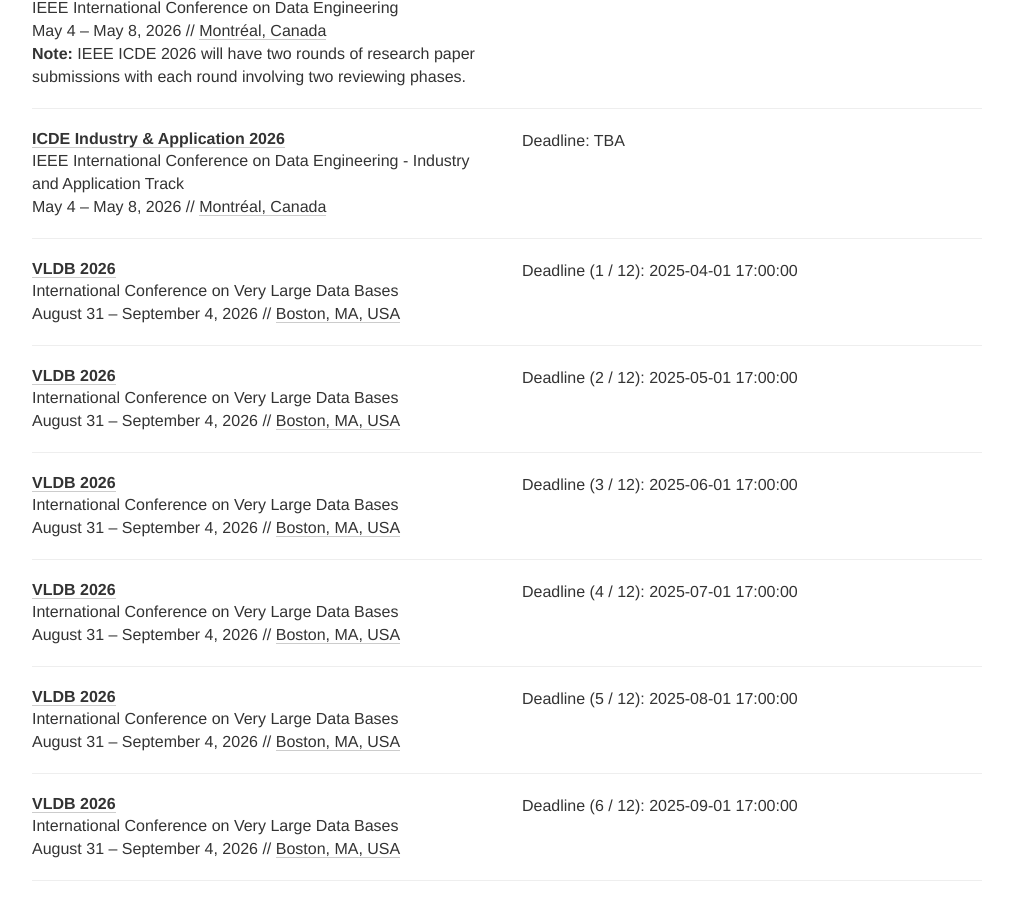
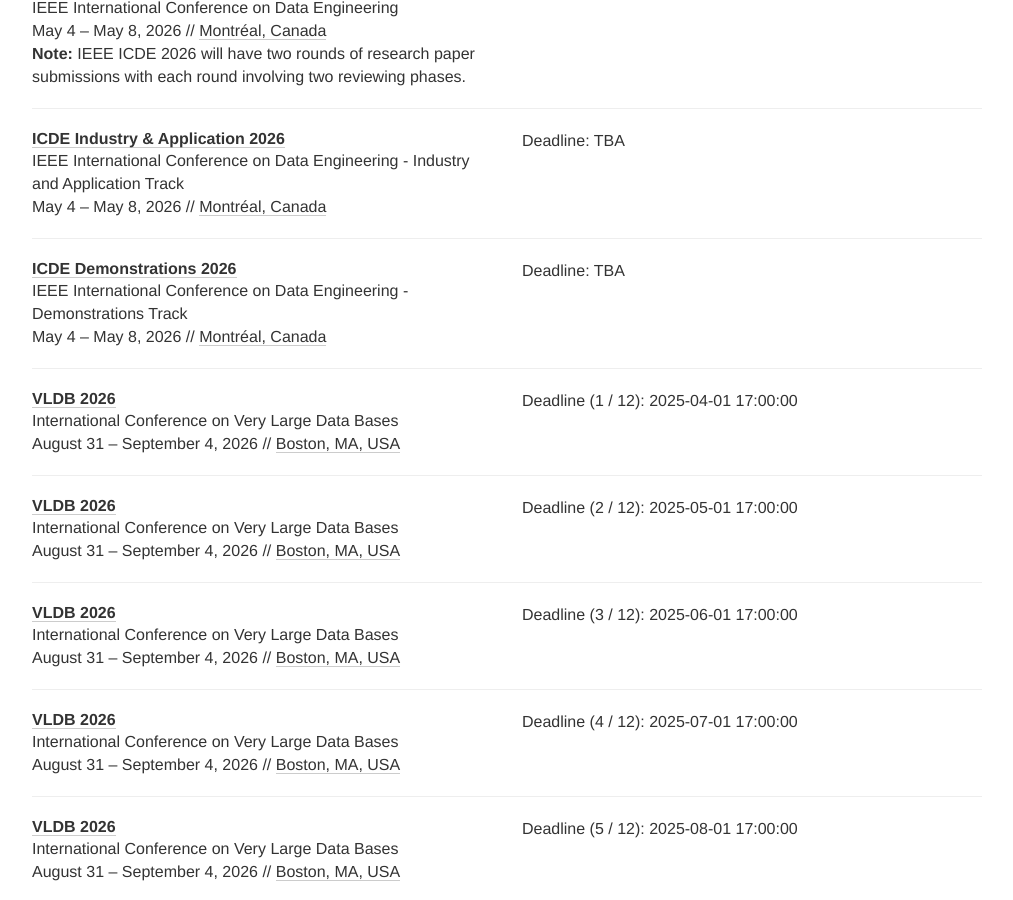
Before and after one commit to dm-deadlines/dm-deadlines.github.io, a Jekyll site: the page built from index.html, in a window 1280 px wide and 900 px high, scrolled down 1931 px. Shown: the whole window, without its empty margins (133-1146 px from the left). Built offline with Jekyll 4.4.1, drawn with Linux system fonts in a browser that asks for light colours; nearby versions of some CDN libraries.

Commit message:
Add ICDE Demo Track

```diff
--- a/_data/conferences.yml
+++ b/_data/conferences.yml
@@ -125,6 +125,17 @@
   note:
   tags: [CO, APT]
 
+- name: ICDE Demonstrations
+  description: IEEE International Conference on Data Engineering - Demonstrations Track
+  year: 2026
+  link: https://icde2026.github.io/cf-demonstrations.html
+  deadline:
+  - "TBA"
+  date: May 4 - May 8, 2026
+  place: Montréal, Canada
+  note:
+  tags: [CO, DT]
+
 
 # VLDB
 - name: VLDB
```
